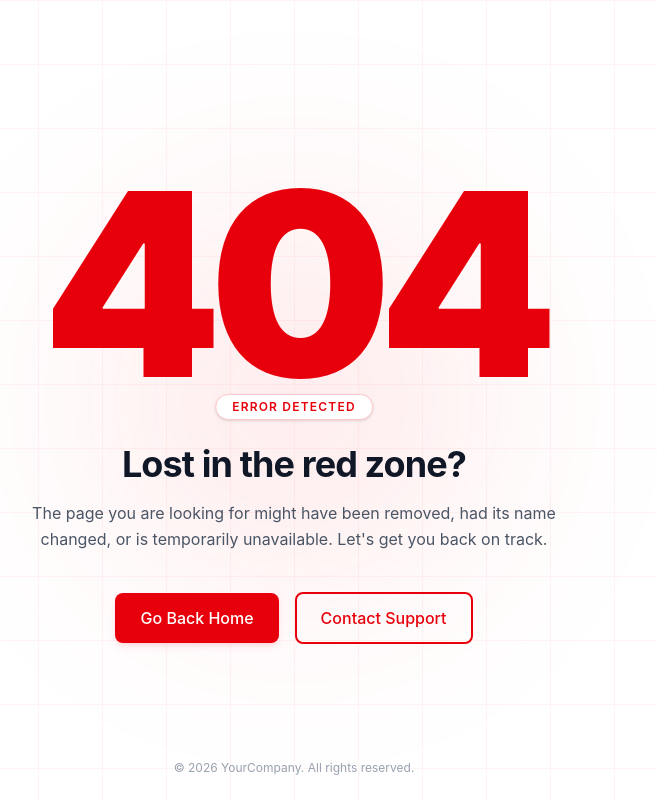
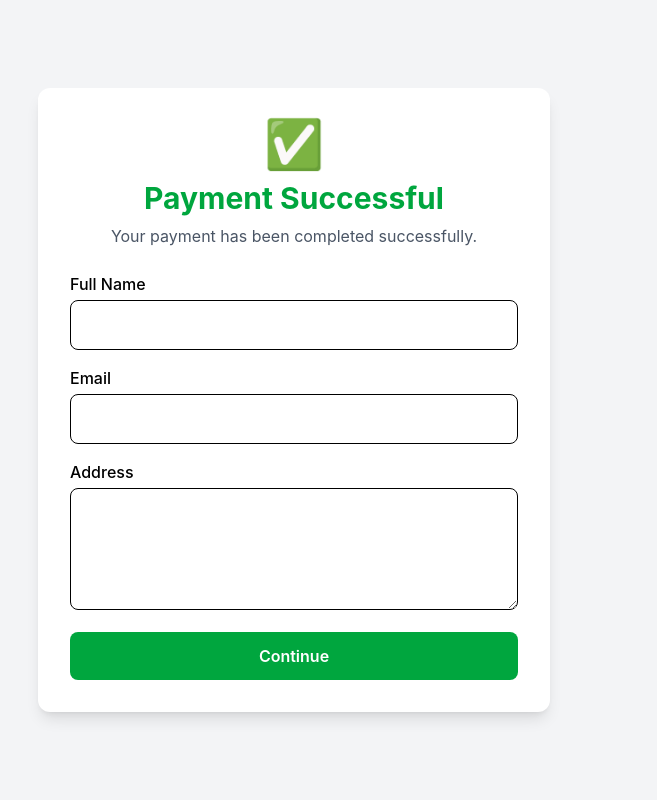
Before and after one commit to NeoSoftix/shopdabbawala, a React app in the folder frontend/: page /payment-success in a window 1280 px wide. Shown: the whole page, without its empty margins (346-1003 px from the left). Built offline with nearby package versions, Linux system fonts and the light colour scheme; no server answers; the HTML template or start-up script is replaced by a standard one.

Commit message:
stripe started

```diff
--- a/frontend/package.json
+++ b/frontend/package.json
@@ -10,17 +10,23 @@
     "preview": "vite preview"
   },
   "dependencies": {
+    "@stripe/react-stripe-js": "^6.7.0",
+    "@stripe/stripe-js": "^9.9.0",
     "@tailwindcss/vite": "^4.3.0",
     "axios": "^1.17.0",
     "framer-motion": "^12.42.2",
     "gsap": "^3.15.0",
+    "libphonenumber-js": "^1.13.7",
     "lucide-react": "^1.17.0",
     "react": "^19.2.6",
     "react-calendar": "^6.0.1",
     "react-dom": "^19.2.6",
     "react-hot-toast": "^2.6.0",
     "react-icons": "^5.6.0",
+    "react-international-phone": "^4.8.0",
     "react-intersection-observer": "^10.0.3",
+    "react-phone-input-2": "^2.15.1",
+    "react-phone-number-input": "^3.4.17",
     "react-router-dom": "^7.16.0",
     "recharts": "^3.8.1",
     "swiper": "^12.2.0",
--- a/frontend/src/App.jsx
+++ b/frontend/src/App.jsx
@@ -37,6 +37,7 @@ import MealPlanner from "./pages/User/MealPlanner";
 import ProtectedRoute from "./routes/ProtectedRoute";
 import NotFoundPage from "./components/shared/NotFoundPage";
 
+import PaymentSuccess from "./components/shared/PaymentSuccess";
 function App() {
   return (
     <Routes>
@@ -91,6 +92,7 @@ function App() {
         <Route path="meal-planner" element={<MealPlanner />} />
       </Route>
       <Route path="*" element={<NotFoundPage />} />
+      <Route path="/payment-success" element={<PaymentSuccess />} />
     </Routes>
   );
 }
--- a/frontend/src/components/User/PackagesSection.jsx
+++ b/frontend/src/components/User/PackagesSection.jsx
@@ -2,6 +2,7 @@ import { useState, useEffect } from "react";
 import { motion, AnimatePresence } from "framer-motion";
 import CreatePackage from "../../pages/User/CreatePackage";
 import { checkServiceAvailability } from "../../services/vendor.service";
+import { createPackageCheckout } from "../../services/payment.service";
 // Aapki service file se function import karein
 // Path ko apne folder structure ke according check kar lein (e.g., "../../services/packageService")
 import { getActivePackages } from "../../services/package.service";
@@ -242,12 +243,22 @@ const handlePhoneSubmit = async (e) => {
       });
 
       // Backend return karta hai: { success: true, message: "OTP Verified successfully." }
+
       if (res && res.success) {
-        alert(res.message || "OTP Verified Successfully");
-        setCheckoutStep(4); // User details step par le jayein
-      } else {
-        setCheckoutError(res?.message || "Verification failed.");
-      }
+  alert(res.message || "OTP Verified Successfully");
+
+  const checkoutRes = await createPackageCheckout({
+    packageId: checkoutPlan._id,
+  });
+
+  if (checkoutRes.success) {
+    window.location.href = checkoutRes.checkoutUrl;
+  } else {
+    setCheckoutError("Failed to start payment.");
+  }
+} else {
+  setCheckoutError(res?.message || "Verification failed.");
+}
     } catch (error) {
       console.error("Frontend Verify OTP Error:", error);
       setCheckoutError(
--- /dev/null
+++ b/frontend/src/components/shared/PaymentSuccess.jsx
@@ -0,0 +1,110 @@
+import React, { useState } from "react";
+import { useLocation } from "react-router-dom";
+
+const PaymentSuccess = () => {
+  const location = useLocation();
+
+  const sessionId = new URLSearchParams(location.search).get("session_id");
+
+  const [formData, setFormData] = useState({
+    name: "",
+    email: "",
+    address: "",
+  });
+
+  const handleChange = (e) => {
+    setFormData({
+      ...formData,
+      [e.target.name]: e.target.value,
+    });
+  };
+
+  const handleSubmit = (e) => {
+    e.preventDefault();
+
+    console.log({
+      sessionId,
+      ...formData,
+    });
+
+    // Yahin backend API call hogi
+  };
+
+  return (
+    <div className="min-h-screen bg-gray-100 flex items-center justify-center px-4">
+      <div className="bg-white rounded-xl shadow-lg p-8 w-full max-w-lg">
+
+        <div className="text-center mb-6">
+          <div className="text-5xl mb-3">✅</div>
+
+          <h1 className="text-3xl font-bold text-green-600">
+            Payment Successful
+          </h1>
+
+          <p className="text-gray-600 mt-2">
+            Your payment has been completed successfully.
+          </p>
+        </div>
+
+        <form onSubmit={handleSubmit} className="space-y-4">
+
+          <div>
+            <label className="block mb-1 font-medium">
+              Full Name
+            </label>
+
+            <input
+              type="text"
+              name="name"
+              value={formData.name}
+              onChange={handleChange}
+              required
+              className="w-full border rounded-lg px-4 py-3 outline-none"
+            />
+          </div>
+
+          <div>
+            <label className="block mb-1 font-medium">
+              Email
+            </label>
+
+            <input
+              type="email"
+              name="email"
+              value={formData.email}
+              onChange={handleChange}
+              required
+              className="w-full border rounded-lg px-4 py-3 outline-none"
+            />
+          </div>
+
+          <div>
+            <label className="block mb-1 font-medium">
+              Address
+            </label>
+
+            <textarea
+              rows="4"
+              name="address"
+              value={formData.address}
+              onChange={handleChange}
+              required
+              className="w-full border rounded-lg px-4 py-3 outline-none"
+            />
+          </div>
+
+          <button
+            type="submit"
+            className="w-full bg-green-600 hover:bg-green-700 text-white py-3 rounded-lg font-semibold"
+          >
+            Continue
+          </button>
+
+        </form>
+
+      </div>
+    </div>
+  );
+};
+
+export default PaymentSuccess;
--- /dev/null
+++ b/frontend/src/config/stripe.js
@@ -0,0 +1,5 @@
+import { loadStripe } from "@stripe/stripe-js";
+
+export const stripePromise = loadStripe(
+  import.meta.env.VITE_STRIPE_PUBLISHABLE_KEY
+);
--- /dev/null
+++ b/frontend/src/pages/User/Checkout.jsx
@@ -0,0 +1,11 @@
+import { Elements } from "@stripe/react-stripe-js";
+import { stripePromise } from "../config/stripe";
+import PaymentForm from "../components/User/PaymentForm";
+
+export default function Checkout() {
+  return (
+    <Elements stripe={stripePromise}>
+      <PaymentForm />
+    </Elements>
+  );
+}
--- /dev/null
+++ b/frontend/src/pages/User/PaymentForm.jsx
@@ -0,0 +1,54 @@
+import { CardElement, useStripe, useElements } from "@stripe/react-stripe-js";
+import { useState } from "react";
+
+const PaymentForm = () => {
+  const stripe = useStripe();
+  const elements = useElements();
+
+  const [loading, setLoading] = useState(false);
+
+  const handleSubmit = async (e) => {
+    e.preventDefault();
+
+    if (!stripe || !elements) return;
+
+    setLoading(true);
+
+    // Backend se clientSecret aane ke baad yahan payment confirm hogi
+
+    setLoading(false);
+  };
+
+  return (
+    <form
+      onSubmit={handleSubmit}
+      className="max-w-md mx-auto p-6 bg-white rounded-lg shadow"
+    >
+      <h2 className="text-2xl font-bold mb-4">
+        Complete Payment
+      </h2>
+
+      <div className="border rounded p-3 mb-4">
+        <CardElement
+          options={{
+            style: {
+              base: {
+                fontSize: "16px",
+              },
+            },
+          }}
+        />
+      </div>
+
+      <button
+        type="submit"
+        disabled={!stripe || loading}
+        className="w-full bg-green-600 text-white py-2 rounded"
+      >
+        {loading ? "Processing..." : "Pay Now"}
+      </button>
+    </form>
+  );
+};
+
+export default PaymentForm;
--- /dev/null
+++ b/frontend/src/services/payment.service.js
@@ -0,0 +1,13 @@
+import API from "./api";
+
+// Create Stripe Checkout Session
+export const createPackageCheckout = async (data) => {
+  try {
+    const res = await API.post("/payment/package-checkout", data);
+
+    return res.data;
+  } catch (error) {
+    console.log("Create Package Checkout Error:", error);
+    throw error;
+  }
+};
```
Also changed, not shown: frontend/src/pages/User/CreatePackage.jsx (+74 -153 lines), 2 other files (tests, documents, lock files or other folders).
